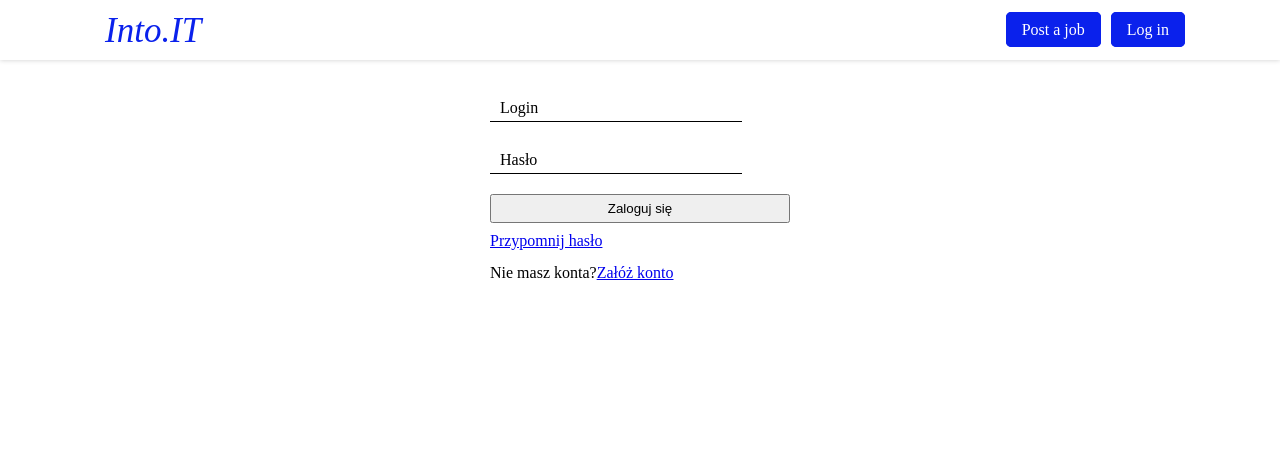
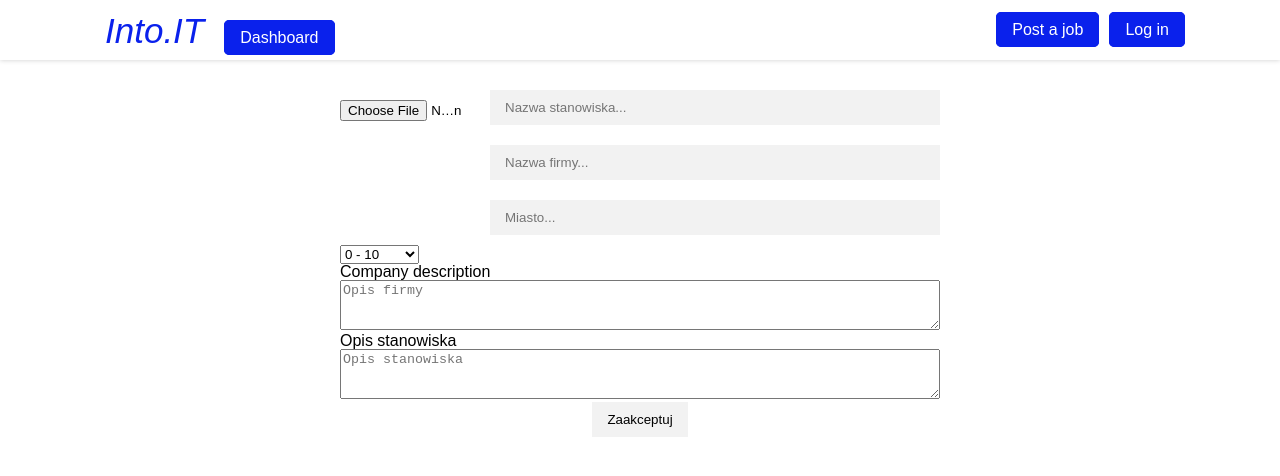
Before and after one commit to MaciejZajac/it-job-board, a React (Create React App) app: page /post-offer in a window 1280 px wide. Before the commit this address led to /login. Shown: the top 476 px of the page. Built offline with nearby package versions, Linux system fonts and the light colour scheme.

Commit message:
layout graficzny home page

```diff
--- a/package.json
+++ b/package.json
@@ -3,6 +3,9 @@
   "version": "0.1.0",
   "private": true,
   "dependencies": {
+    "@fortawesome/fontawesome-svg-core": "^1.2.25",
+    "@fortawesome/free-solid-svg-icons": "^5.11.2",
+    "@fortawesome/react-fontawesome": "^0.1.7",
     "history": "^4.10.1",
     "node-sass": "^4.13.0",
     "react": "^16.11.0",
--- a/public/index.html
+++ b/public/index.html
@@ -5,8 +5,21 @@
     <link rel="icon" href="%PUBLIC_URL%/favicon.ico" />
     <meta name="viewport" content="width=device-width, initial-scale=1" />
     <meta name="theme-color" content="#000000" />
-        <meta name="description" content="Web site created using create-react-app" />
+    <meta
+      name="description"
+      content="Web site created using create-react-app"
+    />
     <link rel="apple-touch-icon" href="logo192.png" />
+    <link
+      href="https://fonts.googleapis.com/css?family=Oswald:400,700&display=swap"
+      rel="stylesheet"
+    />
+    <link
+      href="https://stackpath.bootstrapcdn.com/font-awesome/4.7.0/css/font-awesome.min.css"
+      rel="stylesheet"
+      integrity="sha384-wvfXpqpZZVQGK6TAh5PVlGOfQNHSoD2xbE+QkPxCAFlNEevoEH3Sl0sibVcOQVnN"
+      crossorigin="anonymous"
+    />
     <link rel="manifest" href="%PUBLIC_URL%/manifest.json" />
     <title>IT job board</title>
   </head>
--- a/src/components/OfferList/AddOffer.js
+++ b/src/components/OfferList/AddOffer.js
@@ -7,7 +7,9 @@ class AddOffer extends React.Component {
     this.state = {
       companyName: "",
       jobTitle: "",
-      companyCity: ""
+      companyCity: "",
+      companyDescription: "",
+      jobDescription: ""
     };
 
     this.validation = this.validation.bind(this);
@@ -43,11 +45,6 @@ class AddOffer extends React.Component {
           ...this.state,
           token: this.props.token
         });
-        // this.setState({
-        //   companyName: "",
-        //   jobTitle: "",
-        //   companyCity: ""
-        // })
       } catch (err) {}
     }
   }
@@ -56,6 +53,26 @@ class AddOffer extends React.Component {
     const { companyName, jobTitle, companyCity } = this.state;
     return (
       <div className="form">
+        <div className="form__main-info">
+          <div style={{ width: "25%" }}>
+            <input
+              type="file"
+              name="compnayLogo"
+              className="form__input-logo"
+            />
+          </div>
+          <div style={{ width: "75%" }}>
+            <div>
+              <input
+                name="jobTitle"
+                type="text"
+                placeholder="Nazwa stanowiska..."
+                className="form__input"
+                value={jobTitle}
+                onChange={this.handleInputChange}
+              />
+            </div>
+            <div>
               <input
                 name="companyName"
                 type="text"
@@ -64,14 +81,8 @@ class AddOffer extends React.Component {
                 value={companyName}
                 onChange={this.handleInputChange}
               />
-        <input
-          name="jobTitle"
-          type="text"
-          placeholder="Nazwa stanowiska..."
-          className="form__input"
-          value={jobTitle}
-          onChange={this.handleInputChange}
-        />
+            </div>
+            <div>
               <input
                 name="companyCity"
                 type="text"
@@ -80,14 +91,41 @@ class AddOffer extends React.Component {
                 value={companyCity}
                 onChange={this.handleInputChange}
               />
-        {/* <select name="companySize">
+            </div>
+          </div>
+        </div>
+        <div className="form__second-info">
+          <div>
+            <select name="companySize">
               <option value="0to10">0 - 10</option>
               <option value="10to50">10 - 50</option>
               <option value="50to100">50 - 100</option>
               <option value="100to500">100 - 500</option>
               <option value="500to">500+</option>
-        </select> */}
-        {/* <textarea name="companyDescription" placeholder="Opis firmy" /> */}
+            </select>
+          </div>
+          <div className="form__textarea-container">
+            <h4>Company description</h4>
+            <textarea
+              name="companyDescription"
+              placeholder="Opis firmy"
+              className="form__textarea"
+              value={this.state.companyDescription}
+              onChange={this.handleInputChange}
+            />
+          </div>
+          <div className="form__textarea-container">
+            <h4>Opis stanowiska</h4>
+            <textarea
+              name="jobDescription"
+              placeholder="Opis stanowiska"
+              className="form__textarea"
+              value={this.state.jobDescription}
+              onChange={this.handleInputChange}
+            />
+          </div>
+        </div>
+
         <button
           type="submit"
           className="form__btn"
--- a/src/components/OfferList/OfferDetails.js
+++ b/src/components/OfferList/OfferDetails.js
@@ -3,9 +3,45 @@ import React from "react";
 export default class OfferDetails extends React.Component {
   render() {
     const { item } = this.props;
+    console.log("item", item);
     return (
+      <div className="offer__extended">
+        <h4 className="offer__extended-header">
+          Wymagany poziom doświadczenia:{" "}
+        </h4>
+        <div className="offer__extended-experience">Junior</div>
+        <br />
         <div>
-                <div>{item.companyName}</div>
+          <h4 className="offer__extended-header-uni">Opis stanowiska:</h4>
+          <div>
+            Poszukujemy osób, które tak jak my traktują programowanie jako
+            pasję. Najważniejsza jest dla nas ciągła chęć rozwoju, również w
+            czasie wolnym. Jeżeli poszukujesz nowinek, a ich testowanie sprawia
+            Ci frajdę zdecydowanie powinieneś wysłać do nas swoje CV.
+          </div>
+        </div>
+        <div>
+          <h4 className="offer__extended-header-uni">Wymagany:</h4>
+          {item.technologies.map(tech => (
+            <span className="offer__tech-item">{tech}</span>
+          ))}
+        </div>
+        <div>
+          <h4 className="offer__extended-header-uni">Nice to have:</h4>
+          {item.technologies.map(tech => (
+            <span className="offer__tech-item">{tech}</span>
+          ))}
+        </div>
+        <div>
+          <h4 className="offer__extended-header-uni">O projekcie:</h4>
+          <div>
+            We are looking for highly skilled & motivated Penetration Tester who
+            enjoys seeing his/her work making a measurable impact to a business
+            and disrupting the status quo. Our development squads consist of
+            Software Developers, Test Engineers and IT Analysts and are
+            responsible for the end-to-end delivery of the entire product.
+          </div>
+        </div>
       </div>
     );
   }
--- a/src/components/dashboard/Dashboard.js
+++ b/src/components/dashboard/Dashboard.js
@@ -55,7 +55,7 @@ class Dashboard extends React.Component {
           <div className="dashboard__menu">
             <h1>Profile</h1>
             <br />
-            <div>Email: {user.email}</div>
+            <div>Email: {user && user.email}</div>
             {/* <div>City: {user.companyCity}</div>
             <div>Company: {user.companyName}</div> */}
           </div>
--- a/src/components/header/Header.js
+++ b/src/components/header/Header.js
@@ -20,11 +20,11 @@ class Header extends React.Component {
             <Link to="/" className="nav__logo">
               Into.IT
             </Link>
-            {this.props.token && (
-              <Link to="/dashboard" className="nav__link">
-                Dashboard
-              </Link>
-            )}
+            {/* {this.props.token && ( */}
+            <Link to="/dashboard" className="nav__link">
+              Dashboard
+            </Link>
+            {/* )} */}
           </div>
           <div>
             <Link to="/post-offer" className="nav__link">
--- a/src/router.js
+++ b/src/router.js
@@ -37,22 +37,24 @@ class Router extends React.Component {
         <Layout>
           <Switch>
             <Route exact path="/" component={App} />
-            <ProtectedRoute
+            <Route exact path="/post-offer" component={AddOffer} />
+            {/* <ProtectedRoute
               exact
               path="/post-offer"
               isAuthenticated={this.props.token}
               component={AddOffer}
-            />
+            /> */}
             <Route exact path="/register" component={Register} />
             <Route exact path="/login" component={Login} />
             <Route exact path="/resetPassword" component={ResetPassword} />
             <Route exact path="/reset/:token" component={Reset} />
-            <ProtectedRoute
+            <Route exact path="/dashboard" component={Dashboard} />
+            {/* <ProtectedRoute
               exact
               path="/dashboard"
               isAuthenticated={this.props.token}
               component={Dashboard}
-            />
+            /> */}
 
             <Route exact path="/about" component={About} />
             <Route exact path="/contact" component={Contact} />
--- a/src/styles/_body.scss
+++ b/src/styles/_body.scss
@@ -2,8 +2,6 @@
   height: calc(100vh - 60px);
   width: 100vw;
   &-container {
-    text-align: center;
-
     display: flex;
     align-items: center;
   }
@@ -11,7 +9,6 @@
   &__offers {
     width: 100vw;
     height: calc(100vh - 60px);
-    overflow-y: scroll;
   }
 
   &__map {
@@ -26,9 +23,9 @@
       width: 50vw;
     }
     &__offers {
-      width: 50vw;
+      // width: 50vw;
+      width: 100vw;
       height: calc(100vh - 60px);
-      overflow-y: scroll;
     }
   }
 }
--- a/src/styles/_common.scss
+++ b/src/styles/_common.scss
@@ -3,3 +3,18 @@
     @content;
   }
 }
+body {
+  font-family: "Oswals", sans-serif;
+}
+* {
+  box-sizing: border-box;
+}
+
+.flex {
+  display: flex;
+}
+
+.font-normal {
+  font-size: 19px;
+  font-weight: 500;
+}
--- a/src/styles/_form.scss
+++ b/src/styles/_form.scss
@@ -6,6 +6,27 @@
   flex-direction: column;
   align-items: center;
 
+  &__main-info {
+    display: flex;
+    align-items: center;
+    width: 600px;
+  }
+  &__second-info {
+    width: 600px;
+  }
+
+  &__input-logo {
+    height: 125px;
+    width: 125px;
+  }
+
+  &__textarea {
+    width: 100%;
+    height: 50px;
+    max-width: 100%;
+    max-height: 100px;
+  }
+
   &__input {
     padding: 10px 15px;
     min-width: 220px;
@@ -13,6 +34,7 @@
     border: none;
     background-color: #f2f2f2;
     margin: 10px 0;
+    width: 100%;
   }
   &__input-container {
     position: relative;
```
Also changed, not shown: src/components/OfferList/OfferListItem.js (+17 -12 lines), src/styles/_offer.scss (+54 -18 lines), 1 other file (tests, documents, lock files or other folders). Lines whose indentation alone changed are shown as unchanged.
